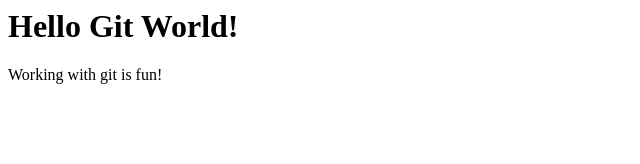
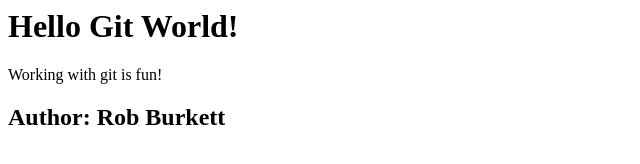
Before and after one commit to robbie787/gitgithubmasterclass, a plain HTML site: page index.html in a window 1280 px wide. Shown: the whole page, without its empty margins (0-640 px from the left). Drawn offline with Linux system fonts and the light colour scheme.

Commit message:
Added Author

```diff
--- a/index.html
+++ b/index.html
@@ -5,3 +5,5 @@
     <p>Working with git is fun!</p>
 
 </div>
+
+<h2>Author: Rob Burkett</h2>
```
